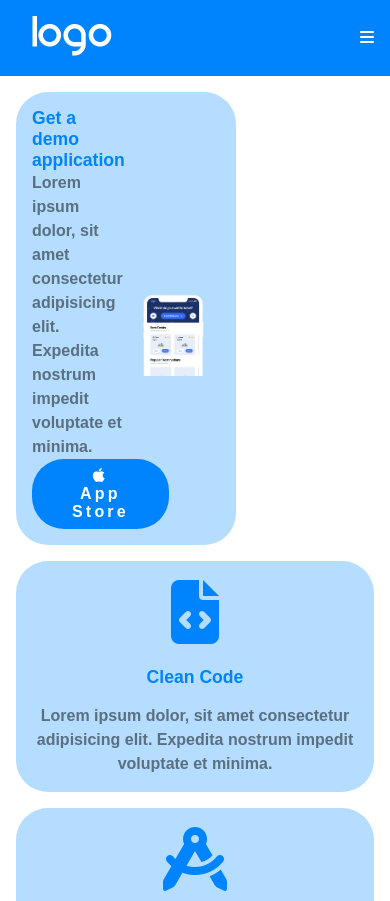
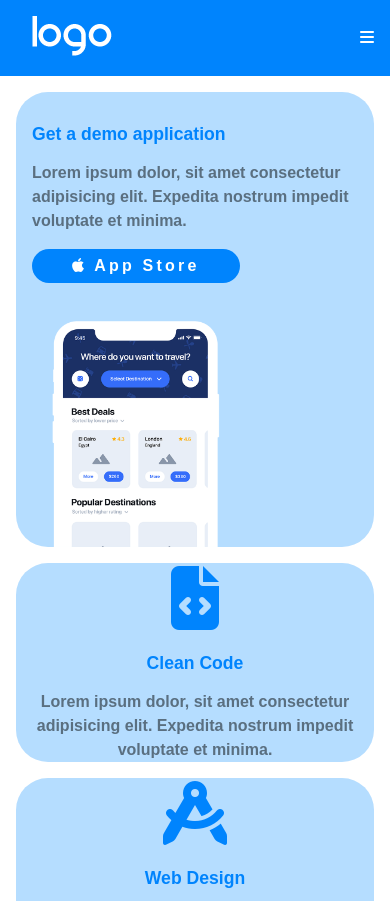
Before and after one commit to GiuliaGlave/htmlcss-responsive-layout, a plain HTML site: page index.html in a window 390 px wide. Shown: the top 901 px of the page. Drawn offline with Linux system fonts and the light colour scheme.

Commit message:
style responsive sect 1

```diff
--- a/css/style.css
+++ b/css/style.css
@@ -44,7 +44,7 @@ ul li{
 
 .sect-1-container > .card{
     background-color: #b5ddff;
-    padding: 1rem;
+    padding: 0 1rem;
 }
 
 .card-demo-big {
@@ -54,17 +54,15 @@ ul li{
 
 .card-demo-big  img{
     width: 80%;
-    position: relative;
-    top: 1rem;
-
 }
 
 .card-demo-big-text{
     width: 50%;
     display: flex;
     flex-direction: column;
-    justify-content: space-around;
+    justify-content: center;
     align-items: flex-start;
+    gap: 1rem;
 }
 
 .sect-1-container h1,
@@ -85,7 +83,7 @@ ul li{
     width: 50%;
     display: flex;
     justify-content: center;
-    align-items: center;
+    align-items: flex-end;
 }
 
 .sect-1-container p{
@@ -100,15 +98,43 @@ ul li{
     justify-content: center;
     gap: 1rem;
     text-align: center;
+    padding: 1rem;
 }
 
-/*section 1 mobile*/
+/*section 1 responsive*/
+@media screen and (max-width: 768px){
+    .card-demo-big{
+        flex-direction: column;
+        gap: 2rem;
+    }
+
+    .card-demo-big-text{
+        width: 100%;
+        gap: 1rem;
+        padding-top: 2rem;
+    }
+
+    .card-demo-big-img{
+        width: 80%;
+        justify-content: flex-start;
+    }
+}
+
 @media screen  and (max-width: 480px) {
     .sect-1-container {
         flex-direction: column;
-        }
+        align-items: center;
+    }
+
     .card-demo{
         width: 100%;
+    }
+
+    .card-demo-big {
+    width: 100%;
+    }
+    .card-demo-big-img{
+
     }
 }
 
--- a/css/utils.css
+++ b/css/utils.css
@@ -31,9 +31,7 @@ section:nth-child(even) {
 .card{
 	border-radius: 2rem;
 	width: calc(33% - 1rem);
-	/* debug */
-		color: black;
-
+	padding: 1rem;
 }
 
 .pro-pic{
@@ -45,7 +43,7 @@ section:nth-child(even) {
 
 /* titles */
 .title-card, .title-column, .title-section, .text-big{
-	font-weight: bold;
+	font-weight: 700;
 }
 
 .title-card{
```
